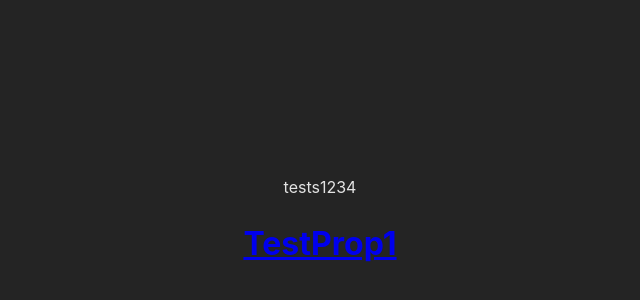
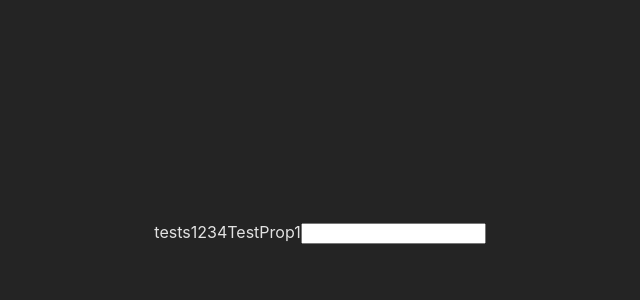
Before and after one commit to Edthev/workWebscraper, a React (Vite) app: page / in a window 1280 px wide. Shown: the part 168-468 px from the top of the page, without its empty margins (320-960 px from the left). Built offline with nearby package versions, Linux system fonts and the light colour scheme.

Commit message:
added form element w/ props

```diff
--- a/components/form.jsx
+++ b/components/form.jsx
@@ -1,10 +1,14 @@
-const FormComponent = ({name,link}) => {
+const FormComponent = ({name,type,isRequired}) => {
     return (
-        <div>
-            <a href={link}>
-            <h1>{name}</h1>
-            </a>
-        </div>
+        <>
+            <label>{name}</label>
+            <input
+                type={type}
+                id={name}
+                name={name}
+                {...{isRequired} == true ? Required :{}}
+            />
+        </>
     )
 }
 
```
